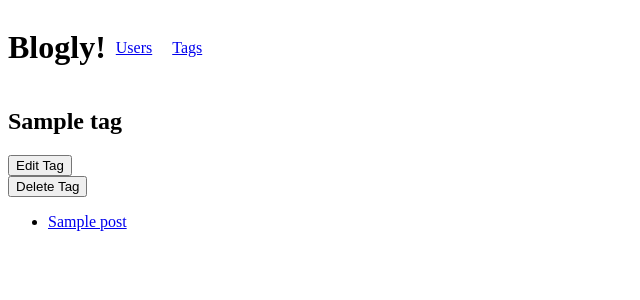
After one commit to ZachMorg/flask-blogly, a Flask app: page /tags/1 in a window 1280 px wide. The commit adds this page. Shown: the top 300 px of the page, without its empty margins (0-640 px from the left). Run offline with Flask 3, Linux system fonts and the light colour scheme; tables that the repository leaves empty hold one stand-in row (values such as "Sample post").

Commit message:
Implemented tags

```diff
--- a/app.py
+++ b/app.py
@@ -1,7 +1,7 @@
 """Blogly application."""
 
 from flask import Flask, request, redirect, render_template
-from models import db, connect_db, User, Post
+from models import db, connect_db, User, Post, Tag
 
 app = Flask(__name__)
 app.config['SQLALCHEMY_DATABASE_URI'] = 'postgresql:///blogly'
@@ -96,7 +96,9 @@ def delete_user(user_id):
 @app.route('/users/<int:user_id>/posts/new')
 def show_new_post(user_id):
 
-    return render_template('new_post.html', user_id=user_id)
+    tags = Tag.query.all()
+
+    return render_template('new_post.html', user_id=user_id, tags=tags)
 
 
 @app.route('/users/<int:user_id>/posts/new', methods=['POST'])
@@ -104,12 +106,15 @@ def add_new_post(user_id):
 
     title = request.form['title']
     content = request.form['content']
-    post = Post(title=title, content=content, user_id=user_id)
+    tag_ids = request.form.getlist('tags')
+    tags = Tag.query.filter(Tag.id.in_(tag_ids)).all()
+
+    post = Post(title=title, content=content, user_id=user_id, tags=tags)
 
     db.session.add(post)
     db.session.commit()
 
-    return redirect('/users')
+    return redirect(f'/posts/{post.id}')
 
 
 @app.route('/posts/<int:post_id>')
@@ -123,7 +128,8 @@ def show_post(post_id):
 def show_edit_post(post_id):
 
     post = Post.query.get(post_id)
-    return render_template('edit_post.html', post=post)
+    tags = Tag.query.all()
+    return render_template('edit_post.html', post=post, tags=tags)
 
 
 @app.route('/posts/<int:post_id>/edit', methods=['POST'])
@@ -132,6 +138,9 @@ def edit_post(post_id):
     post = Post.query.get(post_id)
     post.title = request.form['title']
     post.content = request.form['content']
+
+    tags = request.form.getlist('tags')
+    post.tags = Tag.query.filter(Tag.id.in_(tags)).all()
 
     db.session.add(post)
     db.session.commit()
@@ -143,7 +152,71 @@ def edit_post(post_id):
 def delete_post(post_id):
 
     post = Post.query.get(post_id)
+    user_id = post.user_id
     db.session.delete(post)
     db.session.commit()
 
-    return redirect('/users')
+    return redirect(f'/users/{user_id}')
+
+
+# TAG ROUTES --------------------------------------------------
+
+
+@app.route('/tags')
+def show_tags():
+
+    tags = Tag.query.all()
+    return render_template('tags.html', tags=tags)
+
+
+@app.route('/tags/new')
+def new_tag_form():
+
+    return render_template('new_tag.html')
+
+
+@app.route('/tags/new', methods=['POST'])
+def add_new_tag():
+
+    title = request.form['title']
+    tag = Tag(title=title)
+
+    db.session.add(tag)
+    db.session.commit()
+    return redirect('/tags')
+
+
+@app.route('/tags/<int:tag_id>')
+def tag_details(tag_id):
+
+    tag = Tag.query.get(tag_id)
+    posts = Post.query.all()
+    return render_template('tag_detail.html', tag=tag)
+
+
+@app.route('/tags/<int:tag_id>/edit')
+def show_tag_edit(tag_id):
+
+    tag = Tag.query.get(tag_id)
+    return render_template('edit_tag.html', tag=tag)
+
+
+@app.route('/tags/<int:tag_id>/edit', methods=['POST'])
+def edit_tag(tag_id):
+
+    tag = Tag.query.get(tag_id)
+    tag.title = request.form['title']
+
+    db.session.add(tag)
+    db.session.commit()
+    return redirect('/tags')
+
+
+@app.route('/tags/<int:tag_id>/delete', methods=['POST'])
+def delete_tag(tag_id):
+
+    tag = Tag.query.get(tag_id)
+
+    db.session.delete(tag)
+    db.session.commit()
+    return redirect('/tags')
--- /dev/null
+++ b/static/styles.css
@@ -0,0 +1,12 @@
+nav{
+    display: flex;
+    align-items: center;
+}
+
+nav > a{
+    padding: 0px 10px;
+}
+
+div{
+    display: flex;
+}
--- a/templates/base.html
+++ b/templates/base.html
@@ -4,9 +4,19 @@
     <meta charset="UTF-8">
     <meta name="viewport" content="width=device-width, initial-scale=1.0">
     <title>{% block title %}TITLE{% endblock %}</title>
+    <link rel="stylesheet" href="static/styles.css">
 </head>
 <body>
-    <h1>Blogly!</h1>
+    <div>
+        <h1>Blogly!</h1>
+        <nav>
+            <a href="/users">Users</a>
+            <a href="/tags">Tags</a>
+        </nav>
+    </div>
+
+
+
     {% block content %}CONTENT{% endblock %}
 </body>
 </html>
--- /dev/null
+++ b/templates/tag_detail.html
@@ -0,0 +1,22 @@
+{% extends 'base.html' %}
+
+{% block title %}{{tag.title}}{% endblock %}
+
+
+{% block content %}
+
+    <h2>{{tag.title}}</h2>
+    <form action="/tags/{{tag.id}}/edit">
+        <button>Edit Tag</button>
+    </form>
+    <form action="/tags/{{tag.id}}/delete" method="POST">
+        <button>Delete Tag</button>
+    </form>
+
+    <ul>
+        {% for post in tag.posts %}
+        <li><a href="/posts/{{post.id}}">{{post.title}}</a></li>
+        {% endfor %}
+    </ul>
+
+{% endblock %}
```
Also changed, not shown: models.py (+29 -2 lines), templates/edit_post.html (+9 -0 lines), templates/edit_tag.html (added, +18 -0 lines), templates/index.html (+4 -4 lines), templates/new_post.html (+8 -0 lines), templates/new_tag.html (added, +18 -0 lines), templates/post.html (+10 -0 lines), templates/tags.html (added, +20 -0 lines), test.py (deleted, +0 -63 lines).
